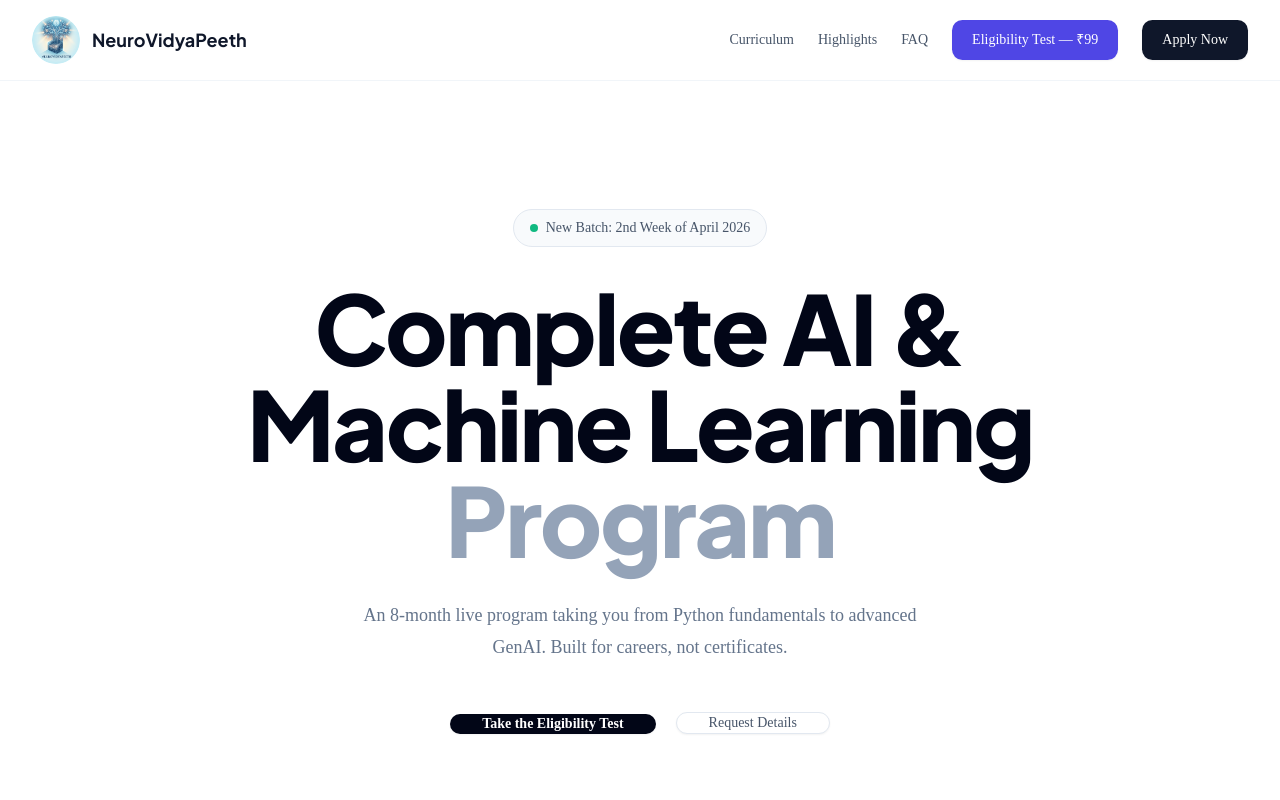
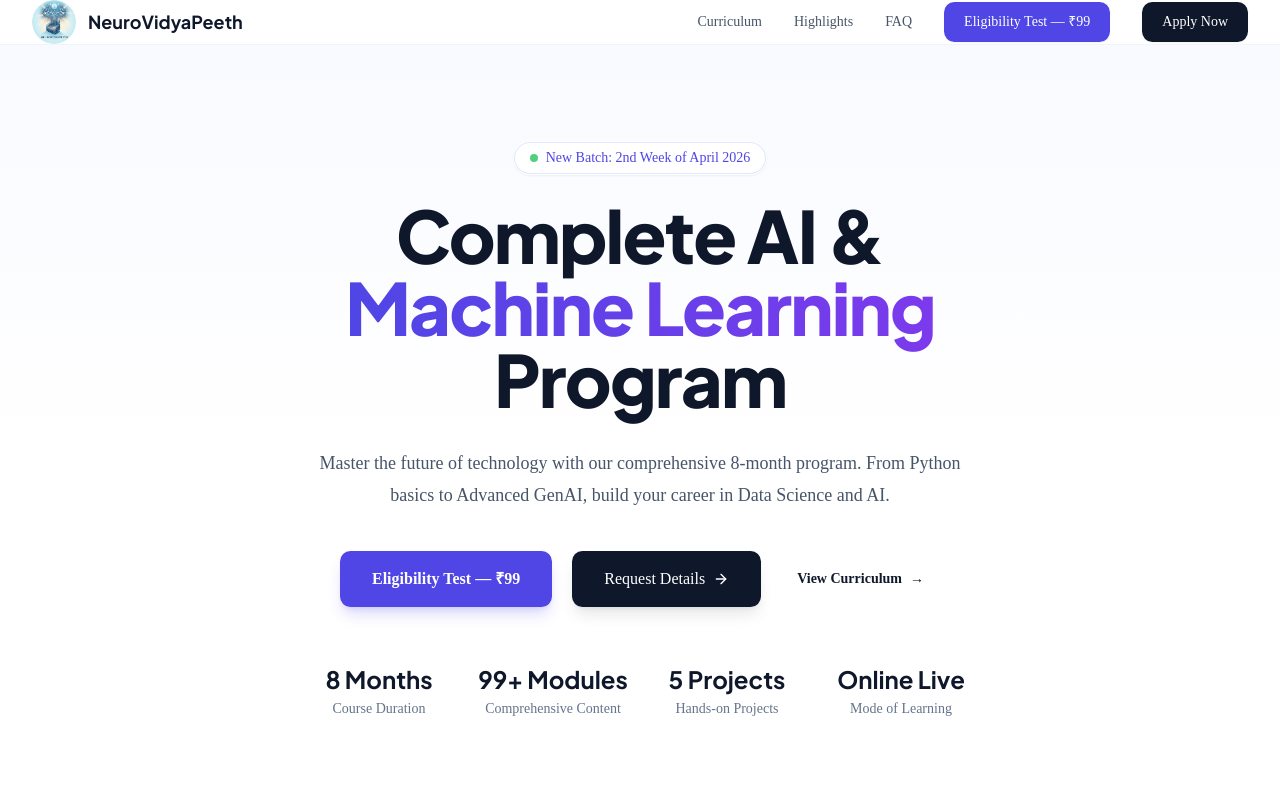
Before and after one commit to GC-WORK11/neurovidyapeeth, a React (Vite) app: page / in a window 1280 px wide. Shown: the top 800 px of the page. Built offline with nearby package versions, Linux system fonts and the light colour scheme; a web font is replaced by a local one.

Commit message:
Fix nav/hero layout: restore indigo theme, proper spacing, clean buttons

```diff
--- a/src/pages/LandingPage.tsx
+++ b/src/pages/LandingPage.tsx
@@ -1,4 +1,5 @@
 import {
+  ArrowRight,
   CheckCircle2,
   Clock3,
   GraduationCap,
@@ -257,24 +258,24 @@ export default function LandingPage() {
       <LoadingScreen />
 
       {/* Navigation */}
-      <nav className="sticky top-0 z-50 border-b border-slate-100 bg-white/80 backdrop-blur-md transition-all duration-300">
-        <div className="mx-auto flex h-20 max-w-7xl items-center justify-between px-6 lg:px-8">
+      <nav className="sticky top-0 z-50 border-b border-slate-100 bg-white/90 backdrop-blur-md">
+        <div className="mx-auto flex h-18 max-w-7xl items-center justify-between px-6 lg:px-8">
           <a href="/" className="flex items-center gap-3 cursor-pointer">
-            <img src={nvpLogo} alt="NeuroVidyaPeeth" className="h-12 w-12 rounded-full object-cover" />
+            <img src={nvpLogo} alt="NeuroVidyaPeeth" className="h-11 w-11 rounded-full object-cover" />
             <span className="text-lg font-display font-bold text-slate-900 hidden sm:block">NeuroVidyaPeeth</span>
           </a>
 
           {/* Desktop Menu */}
-          <div className="hidden md:flex items-center gap-6">
+          <div className="hidden md:flex items-center gap-8">
             <button onClick={() => scrollToSection('curriculum')} className="text-sm font-medium text-slate-600 hover:text-indigo-600 transition-colors">Curriculum</button>
             <button onClick={() => scrollToSection('highlights')} className="text-sm font-medium text-slate-600 hover:text-indigo-600 transition-colors">Highlights</button>
             <button onClick={() => scrollToSection('faq')} className="text-sm font-medium text-slate-600 hover:text-indigo-600 transition-colors">FAQ</button>
             <a href="https://rzp.io/rzp/neurovidyapeethtestportal" target="_blank" rel="noopener noreferrer">
-              <Button className="bg-indigo-600 hover:bg-indigo-700 text-white rounded-lg text-sm font-medium shadow-sm">
+              <Button className="bg-indigo-600 hover:bg-indigo-700 text-white text-sm font-medium">
                 Eligibility Test — ₹99
               </Button>
             </a>
-            <Button onClick={() => scrollToSection('inquiry')} className="bg-slate-900 text-white hover:bg-slate-800 rounded-lg text-sm font-medium shadow-sm">
+            <Button onClick={() => scrollToSection('inquiry')} className="bg-slate-900 text-white hover:bg-slate-800 text-sm font-medium">
               Apply Now
             </Button>
           </div>
@@ -287,17 +288,17 @@ export default function LandingPage() {
 
         {/* Mobile Menu */}
         {isMenuOpen && (
-          <div className="absolute top-20 left-0 w-full bg-white border-b border-slate-100 p-6 md:hidden shadow-xl animate-in slide-in-from-top-5">
+          <div className="absolute top-full left-0 w-full bg-white border-b border-slate-100 p-6 md:hidden shadow-lg">
             <div className="flex flex-col space-y-4">
               <button onClick={() => scrollToSection('curriculum')} className="text-left text-sm font-medium text-slate-600 py-2">Curriculum</button>
               <button onClick={() => scrollToSection('highlights')} className="text-left text-sm font-medium text-slate-600 py-2">Highlights</button>
               <button onClick={() => scrollToSection('faq')} className="text-left text-sm font-medium text-slate-600 py-2">FAQ</button>
               <a href="https://rzp.io/rzp/neurovidyapeethtestportal" target="_blank" rel="noopener noreferrer" onClick={() => setIsMenuOpen(false)}>
-                <Button className="w-full justify-center bg-indigo-600 hover:bg-indigo-700 text-white rounded-lg">
+                <Button className="w-full justify-center bg-indigo-600 hover:bg-indigo-700 text-white">
                   Eligibility Test — ₹99
                 </Button>
               </a>
-              <Button onClick={() => scrollToSection('inquiry')} className="w-full justify-center bg-slate-900 hover:bg-slate-800 rounded-lg">
+              <Button onClick={() => scrollToSection('inquiry')} className="w-full justify-center bg-slate-900 hover:bg-slate-800">
                 Apply Now
               </Button>
             </div>
@@ -306,42 +307,57 @@ export default function LandingPage() {
       </nav>
 
       {/* Hero Section */}
-      <section className="relative pt-20 pb-24 lg:pt-32 lg:pb-40 bg-white">
-        <div className="mx-auto max-w-6xl px-6 lg:px-8">
-          <FadeIn className="mx-auto max-w-4xl text-center">
-            <div className="mb-8 inline-flex items-center gap-2 px-4 py-2 rounded-full bg-slate-50 border border-slate-200 text-sm text-slate-600">
-              <span className="h-2 w-2 rounded-full bg-emerald-500"></span>
+      <section className="relative overflow-hidden bg-gradient-to-b from-indigo-50/40 via-white to-white pt-16 pb-20 lg:pt-24 lg:pb-32">
+        <div className="mx-auto max-w-6xl px-6 lg:px-8 relative z-10">
+          <FadeIn className="mx-auto max-w-3xl text-center">
+            <Badge variant="secondary" className="mb-6 rounded-full px-4 py-1.5 text-sm font-medium text-indigo-600 ring-1 ring-inset ring-indigo-100 bg-white shadow-sm">
+              <span className="mr-2 inline-block h-2 w-2 rounded-full bg-green-500 animate-pulse"></span>
               New Batch: 2nd Week of April 2026
-            </div>
-            <h1 className="text-5xl font-extrabold tracking-tight text-slate-950 sm:text-7xl lg:text-8xl font-display leading-[0.95]">
-              Complete AI &<br />Machine Learning<br className="hidden sm:block" />
-              <span className="text-slate-400"> Program</span>
+            </Badge>
+            <h1 className="text-4xl font-extrabold tracking-tight text-slate-900 sm:text-6xl lg:text-7xl mb-8 font-display leading-[1.1]">
+              Complete AI &<br className="hidden sm:block" />
+              <span className="bg-clip-text text-transparent bg-gradient-to-r from-indigo-600 to-violet-600">Machine Learning</span> Program
             </h1>
-            <p className="mt-8 text-lg leading-8 text-slate-500 max-w-xl mx-auto">
-              An 8-month live program taking you from Python fundamentals to advanced GenAI. Built for careers, not certificates.
+            <p className="mt-6 text-lg leading-8 text-slate-600 max-w-2xl mx-auto">
+              Master the future of technology with our comprehensive 8-month program. From Python basics to Advanced GenAI, build your career in Data Science and AI.
             </p>
-            <div className="mt-12 flex flex-col sm:flex-row items-center justify-center gap-4 sm:gap-5">
+            <div className="mt-10 flex flex-col sm:flex-row items-center justify-center gap-4 sm:gap-5">
               <a href="https://rzp.io/rzp/neurovidyapeethtestportal" target="_blank" rel="noopener noreferrer">
-                <Button size="lg" className="h-13 px-8 text-sm font-semibold w-full sm:w-auto bg-slate-950 hover:bg-slate-800 text-white rounded-full transition-all">
-                  Take the Eligibility Test
+                <Button size="lg" className="h-14 px-8 text-base font-semibold w-full sm:w-auto bg-indigo-600 hover:bg-indigo-700 text-white shadow-lg shadow-indigo-600/20">
+                  Eligibility Test — ₹99
                 </Button>
               </a>
               <Button
                 size="lg"
-                className="h-13 px-8 text-sm w-full sm:w-auto text-slate-600 bg-white hover:bg-slate-50 rounded-full border border-slate-200 transition-all"
+                className="h-14 px-8 text-base w-full sm:w-auto bg-slate-900 hover:bg-slate-800 text-white shadow-lg shadow-slate-900/10"
                 onClick={() => scrollToSection('inquiry')}
               >
-                Request Details
+                Request Details <ArrowRight className="ml-2 h-4 w-4" />
               </Button>
+              <button
+                onClick={() => scrollToSection('curriculum')}
+                className="text-sm font-semibold leading-6 text-slate-900 hover:text-indigo-600 transition-colors flex items-center gap-2 group px-4 py-3"
+              >
+                View Curriculum <span aria-hidden="true" className="group-hover:translate-x-1 transition-transform">→</span>
+              </button>
             </div>
-            <div className="mt-16 flex flex-wrap justify-center gap-x-8 gap-y-4 text-sm text-slate-400">
-              <span>8 Months</span>
-              <span className="text-slate-200">·</span>
-              <span>99+ Modules</span>
-              <span className="text-slate-200">·</span>
-              <span>5 Projects</span>
-              <span className="text-slate-200">·</span>
-              <span>Online Live</span>
+            <div className="mt-14 grid grid-cols-2 sm:grid-cols-4 gap-6 max-w-2xl mx-auto">
+              <div className="text-center">
+                <div className="text-2xl font-bold text-slate-900 font-display">8 Months</div>
+                <div className="text-sm text-slate-500 mt-1">Course Duration</div>
+              </div>
+              <div className="text-center">
+                <div className="text-2xl font-bold text-slate-900 font-display">99+ Modules</div>
+                <div className="text-sm text-slate-500 mt-1">Comprehensive Content</div>
+              </div>
+              <div className="text-center">
+                <div className="text-2xl font-bold text-slate-900 font-display">5 Projects</div>
+                <div className="text-sm text-slate-500 mt-1">Hands-on Projects</div>
+              </div>
+              <div className="text-center">
+                <div className="text-2xl font-bold text-slate-900 font-display">Online Live</div>
+                <div className="text-sm text-slate-500 mt-1">Mode of Learning</div>
+              </div>
             </div>
           </FadeIn>
         </div>
```
